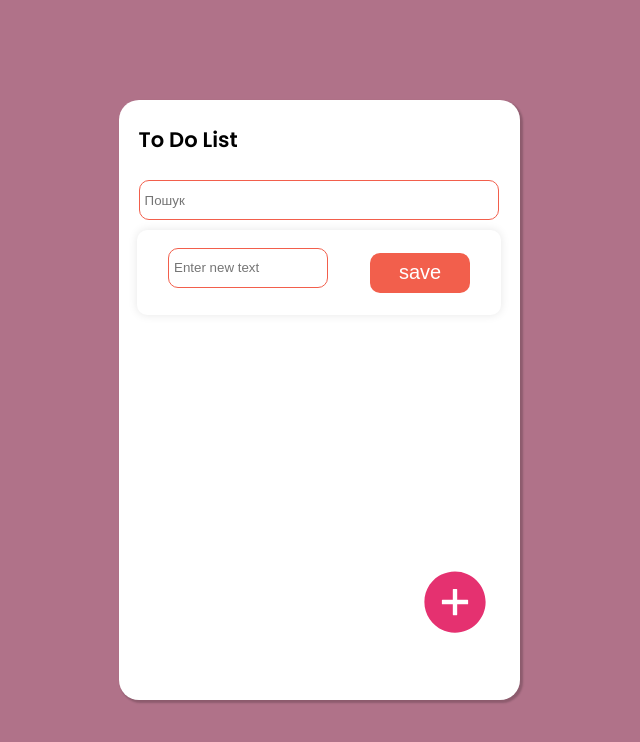
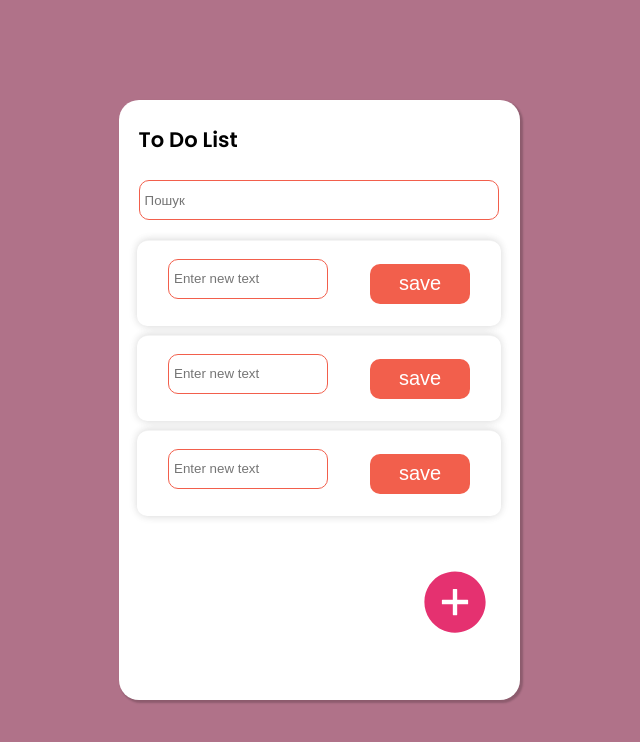
Before and after one commit to romaniv1437/TODO-list, a React (Create React App) app: page / in a window 1280 px wide. Both pictures are taken after a click on the icon 778 px from the left and 281 px from the top of the page. Shown: the top 742 px of the page, without its empty margins (321-961 px from the left). Built offline with nearby package versions, Linux system fonts and the light colour scheme.

Commit message:
Revert "change task text, TaskChangeForm"
This reverts commit 103759e92c5a7418d84e740f992dee15cac07b2f.

```diff
--- a/src/components/Tasks/TaskChangeForm/TaskChangeForm.js
+++ /dev/null
@@ -1,20 +0,0 @@
-import React from 'react';
-import s from "../Tasks.module.css";
-import CustomInput from "../../assets/Input/Input";
-import CustomButton from "../../assets/Button/Button";
-
-const TaskChangeForm = (props) => {
-    return (
-            <>{props.onChange.isChange ? <div className={s.change_task}>
-                    <CustomInput placeholder='Enter new text' value={props.newTaskText}
-                                 onChange={(e) => props.setNewTaskText(e.target.value)}/>
-                    <CustomButton onClick={() => {
-                        props.editTask(props.onChange.taskId, props.newTaskText);
-                        props.setNewTaskText('')
-                        props.onTaskChange(0, false)
-                    }}>save</CustomButton>
-            </div> : null}</>
-    );
-};
-
-export default TaskChangeForm;
--- a/src/components/Tasks/TaskElement/TaskElement.js
+++ /dev/null
@@ -1,25 +0,0 @@
-import React from 'react';
-import s from "../Tasks.module.css";
-import {MdDeleteOutline, MdOutlineModeEditOutline} from "react-icons/md";
-
-const TaskElement = (props) => {
-
-    let task_elements = props.tasks.map(task => <div key={task.id} className={s.task_el}>
-        <div className={s.left}>
-            <p>{task.text}</p>
-            <span>{task.difficulty}</span>
-        </div>
-        <div className={s.right}>
-            <MdOutlineModeEditOutline onClick={() => props.onTaskChange(task.id, true)}/>
-            <MdDeleteOutline onClick={() => props.removeTask(task.id)}/>
-        </div>
-    </div>)
-
-    return (
-        <div>
-            {task_elements.length ? task_elements : <h3>Nothing To Do</h3>}
-        </div>
-    );
-};
-
-export default TaskElement;
--- a/src/components/Tasks/Tasks.js
+++ b/src/components/Tasks/Tasks.js
@@ -1,29 +1,39 @@
 import React, {useState} from 'react';
 import s from './Tasks.module.css'
-import TaskChangeForm from "./TaskChangeForm/TaskChangeForm";
-import TaskElement from "./TaskElement/TaskElement";
+import {MdDeleteOutline, MdOutlineModeEditOutline} from "react-icons/md";
+import CustomInput from "../assets/Input/Input";
+import CustomButton from "../assets/Button/Button";
 
 const Tasks = (props) => {
     const [newTaskText, setNewTaskText] = useState('')
-    const [onChange, setOnChange] = useState({taskId: 0, isChange: false})
-    const onTaskChange = (taskId, isChange) => {
-        setOnChange({taskId: taskId, isChange: isChange})
-        console.log(onChange)
+    const [onChange, setOnChange] = useState(false)
+    const onTaskChange = () => {
+        setOnChange(!onChange)
     }
+
+    let task_elements = props.tasks.map(task => <div key={task.id} className={s.task_el}>
+                <div className={s.left}>
+                    <p>{task.text}</p>
+                    <span>{task.difficulty}</span>
+                </div>
+                <div className={s.right}>
+                    {onChange ? <div className={s.change_task}>
+                        <CustomInput placeholder='Enter new text' value={newTaskText}
+                                     onChange={(e) => setNewTaskText(e.target.value)}/>
+                        <CustomButton onClick={() => {
+                            props.editTask(task.id, newTaskText);
+                            setNewTaskText('')
+                            onTaskChange(false)
+                        }}>save</CustomButton>
+                    </div> : null}
+                    <MdOutlineModeEditOutline onClick={() => onTaskChange(task.id, true)}/>
+                    <MdDeleteOutline onClick={() => props.removeTask(task.id)}/>
+                </div>
+            </div>)
 
     return (
         <div className={s.tasks}>
-            {onChange.isChange ? <TaskChangeForm onChange={onChange}
-                                                 newTaskText={newTaskText}
-                                                 setNewTaskText={setNewTaskText}
-                                                 onTaskChange={onTaskChange}
-                                                 editTask={props.editTask}/> :
-                <TaskElement tasks={props.tasks}
-                             onTaskChange={onTaskChange}
-                             removeTask={props.removeTask}
-                />
-            }
-
+            {task_elements.length ? task_elements : <h3>Nothing To Do</h3>}
         </div>
     );
 };
--- a/src/components/Tasks/Tasks.module.css
+++ b/src/components/Tasks/Tasks.module.css
@@ -58,6 +58,7 @@
 }
 
 .change_task {
+    transform: translateY(-31px);
     max-width: 364px;
     height: 85px;
     width: 80%;
```
